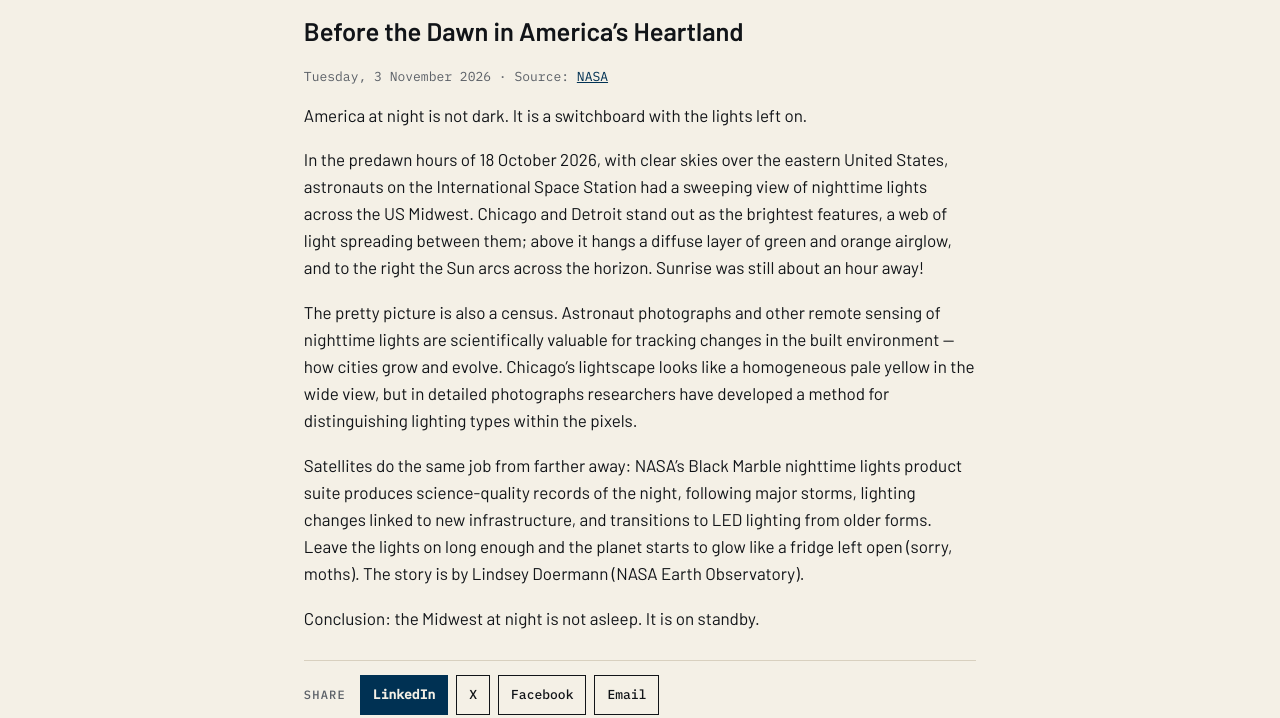
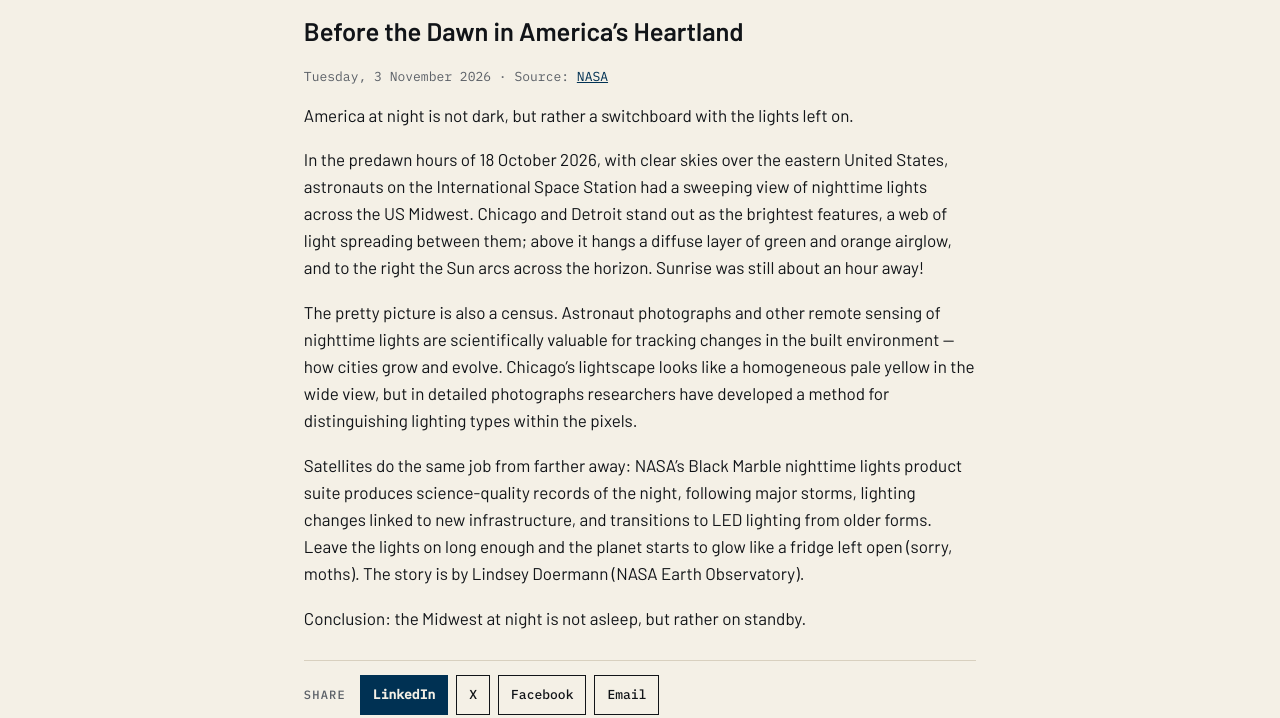
Before and after one commit to katz-news/katz.news, a Jekyll site: the page built from _posts/briefs/2026-11-04-before-the-dawn-in-america-s-heartland.md, in a window 1280 px wide. Shown: the part 351-1069 px from the top of the page. Built offline with Jekyll 4.4.1, drawn with Linux system fonts in a browser that asks for light colours.

```diff
--- a/_data/build.yml
+++ b/_data/build.yml
@@ -1 +1 @@
-published_at: 2026-11-05T18:09:15Z
+published_at: 2026-11-05T18:10:06Z
--- a/_posts/briefs/2026-11-04-before-the-dawn-in-america-s-heartland.md
+++ b/_posts/briefs/2026-11-04-before-the-dawn-in-america-s-heartland.md
@@ -6,7 +6,7 @@ section: science
 source_name: NASA
 source_url: https://science.nasa.gov/earth/earth-observatory/before-the-dawn-in-americas-heartland/
 ---
-America at night is not dark. It is a switchboard with the lights left on.
+America at night is not dark, but rather a switchboard with the lights left on.
 
 In the predawn hours of 18 October 2026, with clear skies over the eastern United States, astronauts on the International Space Station had a sweeping view of nighttime lights across the US Midwest. Chicago and Detroit stand out as the brightest features, a web of light spreading between them; above it hangs a diffuse layer of green and orange airglow, and to the right the Sun arcs across the horizon. Sunrise was still about an hour away!
 
@@ -14,4 +14,4 @@ The pretty picture is also a census. Astronaut photographs and other remote sens
 
 Satellites do the same job from farther away: NASA's Black Marble nighttime lights product suite produces science-quality records of the night, following major storms, lighting changes linked to new infrastructure, and transitions to LED lighting from older forms. Leave the lights on long enough and the planet starts to glow like a fridge left open (sorry, moths). The story is by Lindsey Doermann (NASA Earth Observatory).
 
-Conclusion: the Midwest at night is not asleep. It is on standby.
+Conclusion: the Midwest at night is not asleep, but rather on standby.
```
